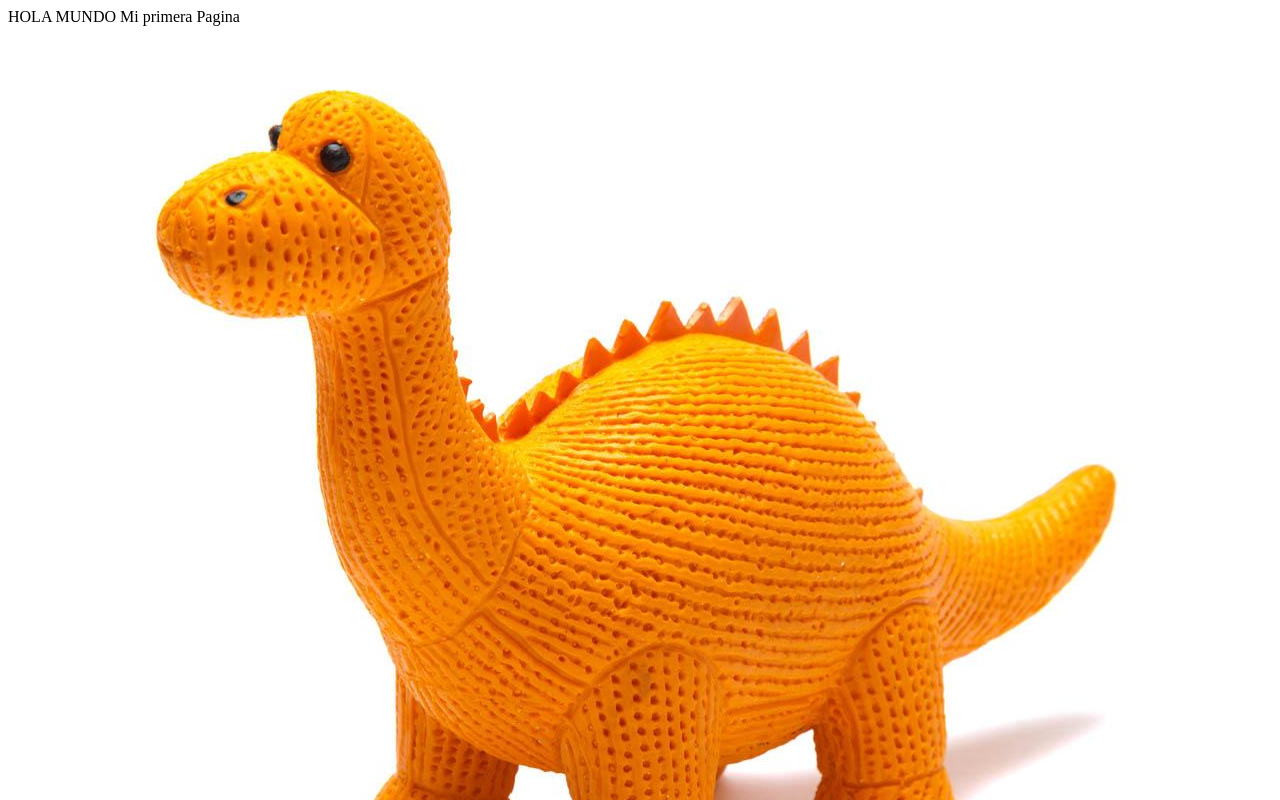
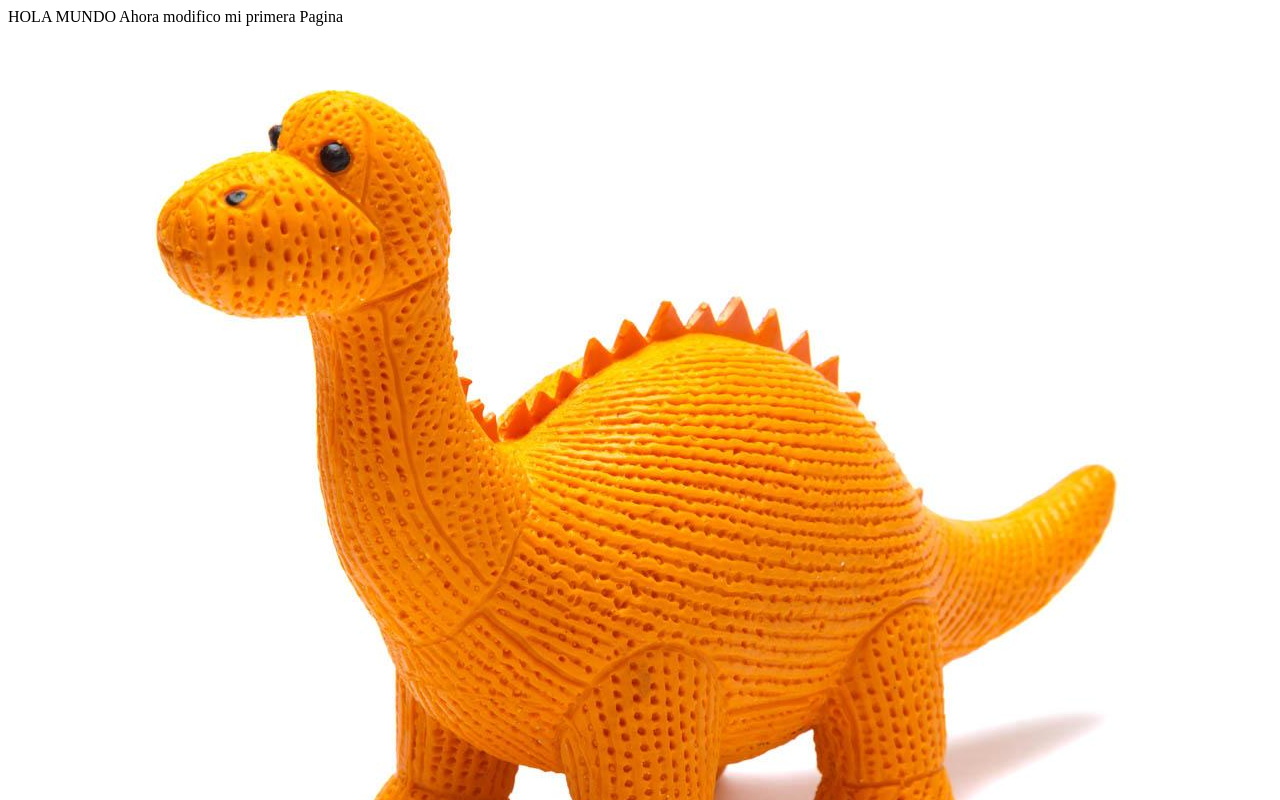
Before and after one commit to cesaraceros/paginaweb, a plain HTML site: page index.html in a window 1280 px wide. Shown: the top 800 px of the page. Drawn offline with Linux system fonts and the light colour scheme.

Commit message:
Una modificacion mas

```diff
--- a/index.html
+++ b/index.html
@@ -4,7 +4,7 @@
         HOLA MUNDO
     </head>
     <body>
-        Mi primera Pagina
+        Ahora modifico mi primera Pagina
         <img src="dinosaur.jpg">
     </body>
 </html>
```
